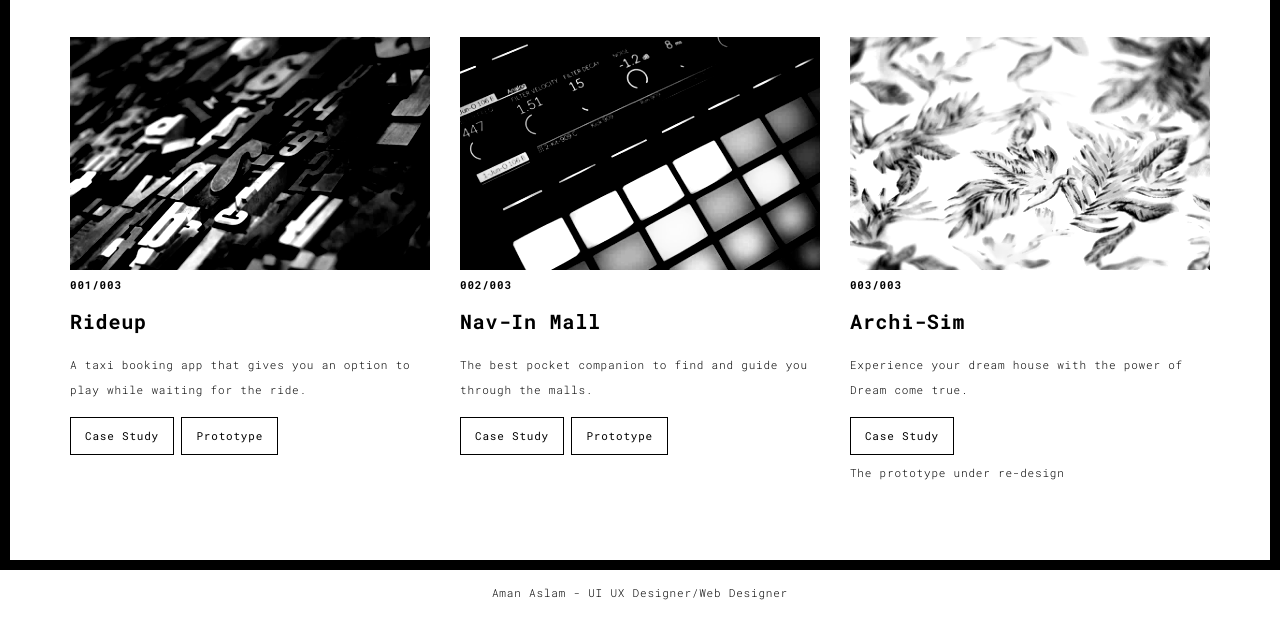
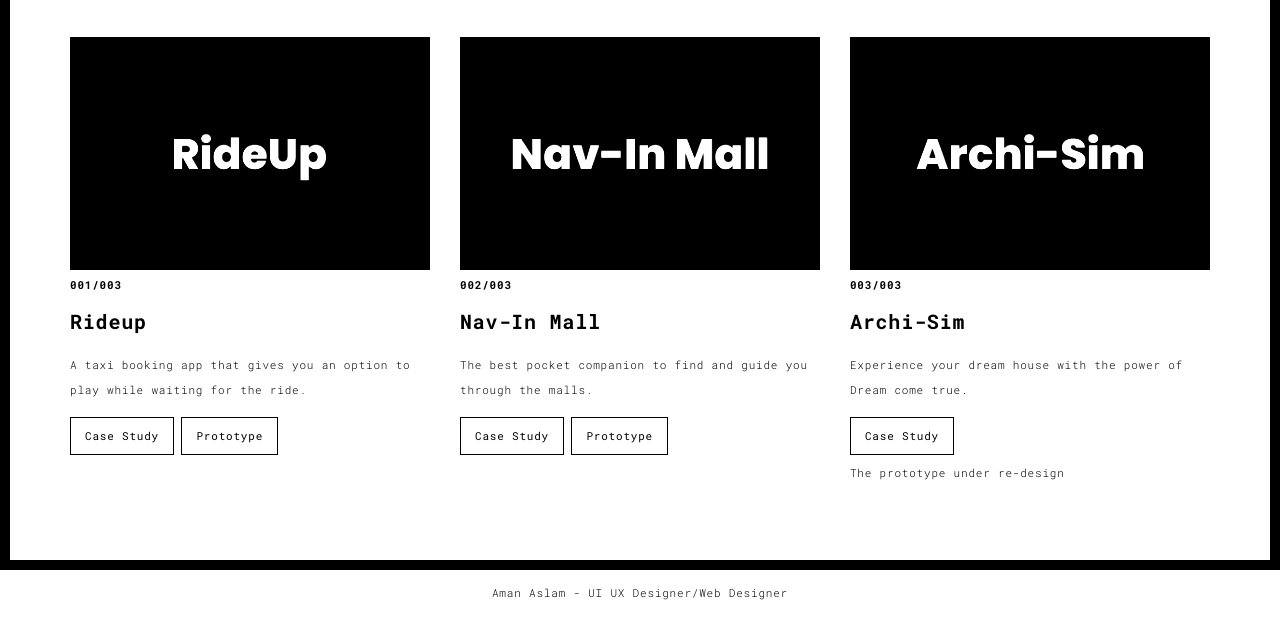
Before and after one commit to amn-aslm/amanaslam, a plain HTML site: page works.html in a window 1280 px wide. Shown: the part 230-860 px from the top of the page. Drawn offline with Linux system fonts and the light colour scheme.

Commit message:
Update works.html

```diff
--- a/works.html
+++ b/works.html
@@ -73,7 +73,7 @@
                     <div class="col-sm-4">
 
                       <a href="" title="" class="black-image-project-hover">
-                        <img src="work01-hover.jpg" alt="" class="img-responsive">
+                        <img src="Artboard 1 copy.jpg" alt="" class="img-responsive">
                       </a>
                       <div class="card-container-card-container-lg">
                         <h4>001/003</h4>
@@ -85,7 +85,7 @@
                     </div>
                     <div class="col-sm-4">
                       <a href="" title="" class="black-image-project-hover">
-                        <img src="work02-hover.jpg" alt="" class="img-responsive">
+                        <img src="Artboard 1.jpg" alt="" class="img-responsive">
                       </a>
                       <div class="card-container-card-container-lg">
                         <h4>002/003</h4>
@@ -97,7 +97,7 @@
                     </div>
                     <div class="col-sm-4">
                       <a href="" title="" class="black-image-project-hover">
-                        <img src="work03-hover.jpg" alt="" class="img-responsive">
+                        <img src="Artboard 1 copy 2.jpg" alt="" class="img-responsive">
                       </a>
                       <div class="card-container-card-container-lg">
                         <h4>003/003</h4>
```
